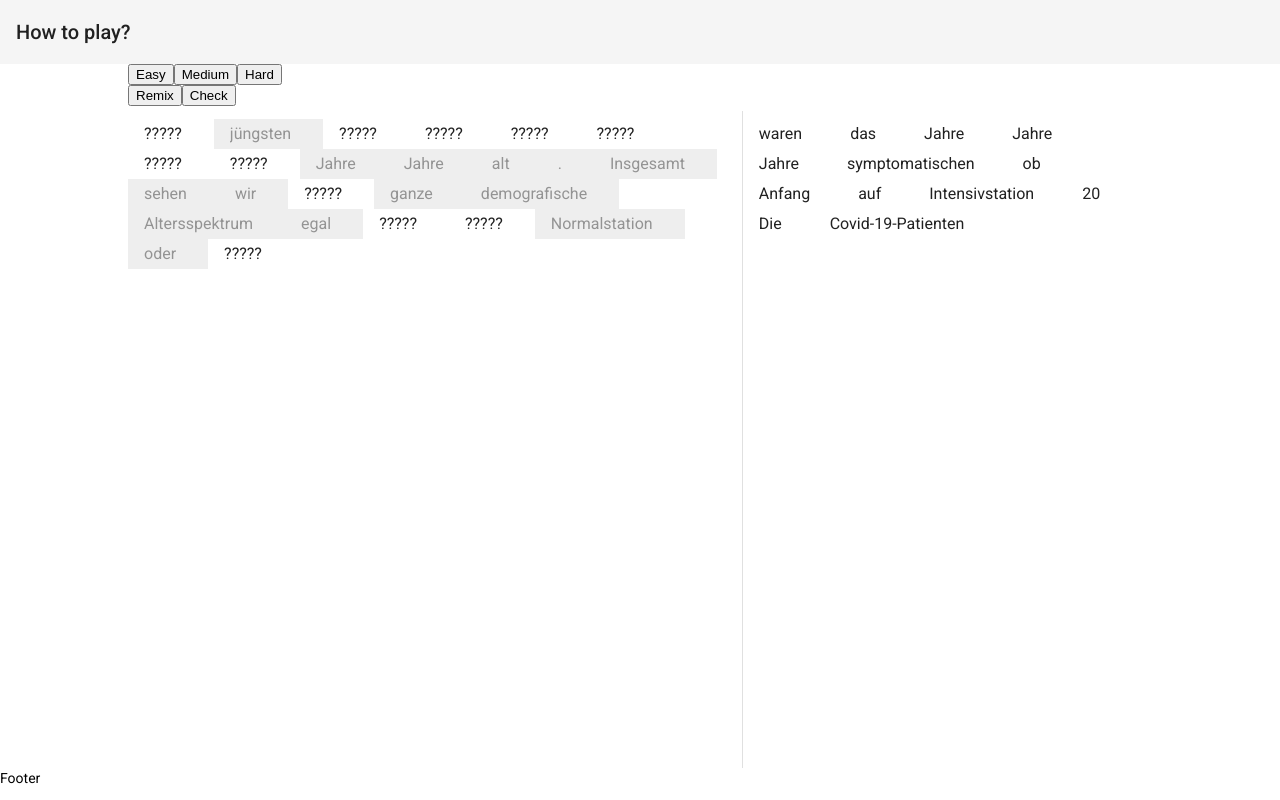
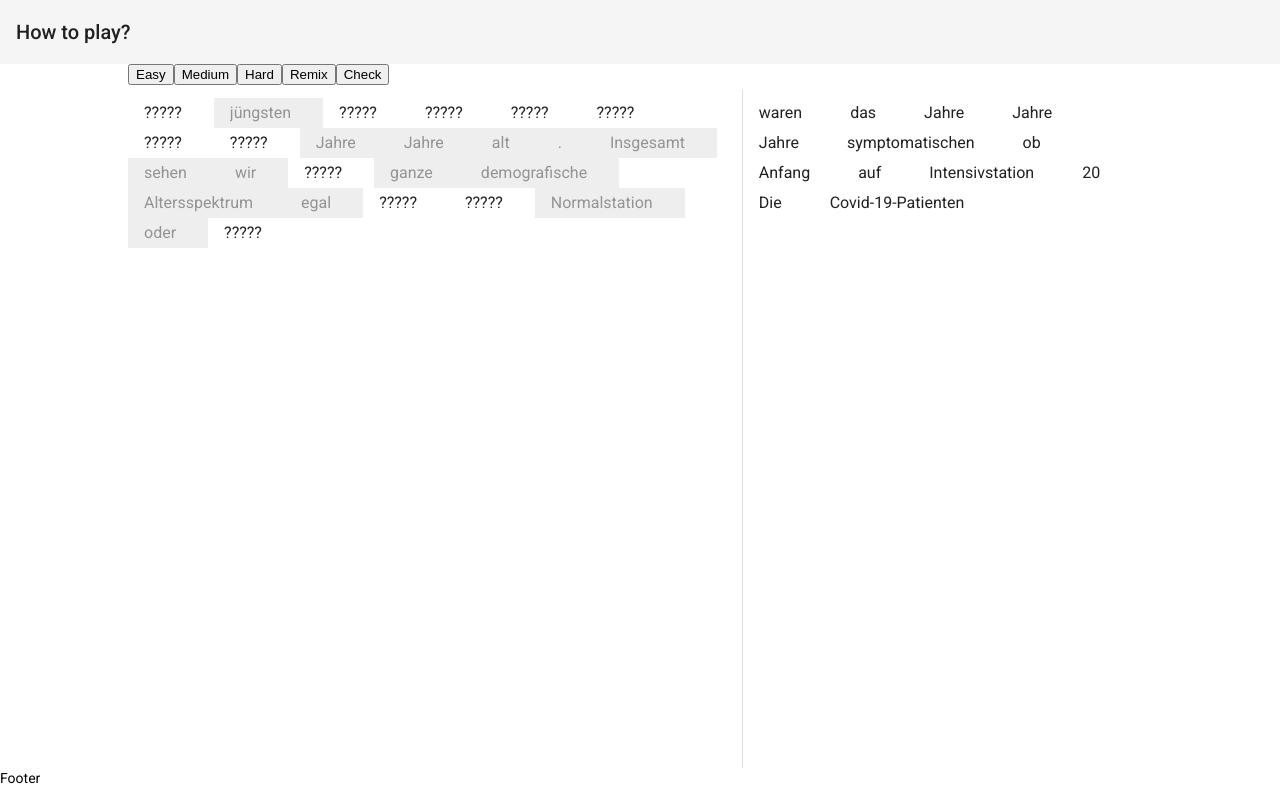
Before and after one commit to GiVanx/SprachWelt, an Angular app in the folder frontend/: page /text-fill in a window 1280 px wide. Built offline with nearby package versions, Linux system fonts and the light colour scheme.

Commit message:
Align text-fill-game buttons header correctly

```diff
--- a/frontend/src/app/text-fill-game/text-fill-game-header/text-fill-game-header.component.html
+++ b/frontend/src/app/text-fill-game/text-fill-game-header/text-fill-game-header.component.html
@@ -1,5 +1,5 @@
-<div>
-  <div class="align-left">
+<div fxLayout="row" fxLayoutAlign="space-between start">
+  <div>
     <button mat-raised-button color="primary">
       Easy
     </button>
@@ -11,7 +11,7 @@
     </button>
   </div>
 
-  <div class="align-right">
+  <div>
     <button mat-raised-button color="primary">
       Remix
     </button>
```
